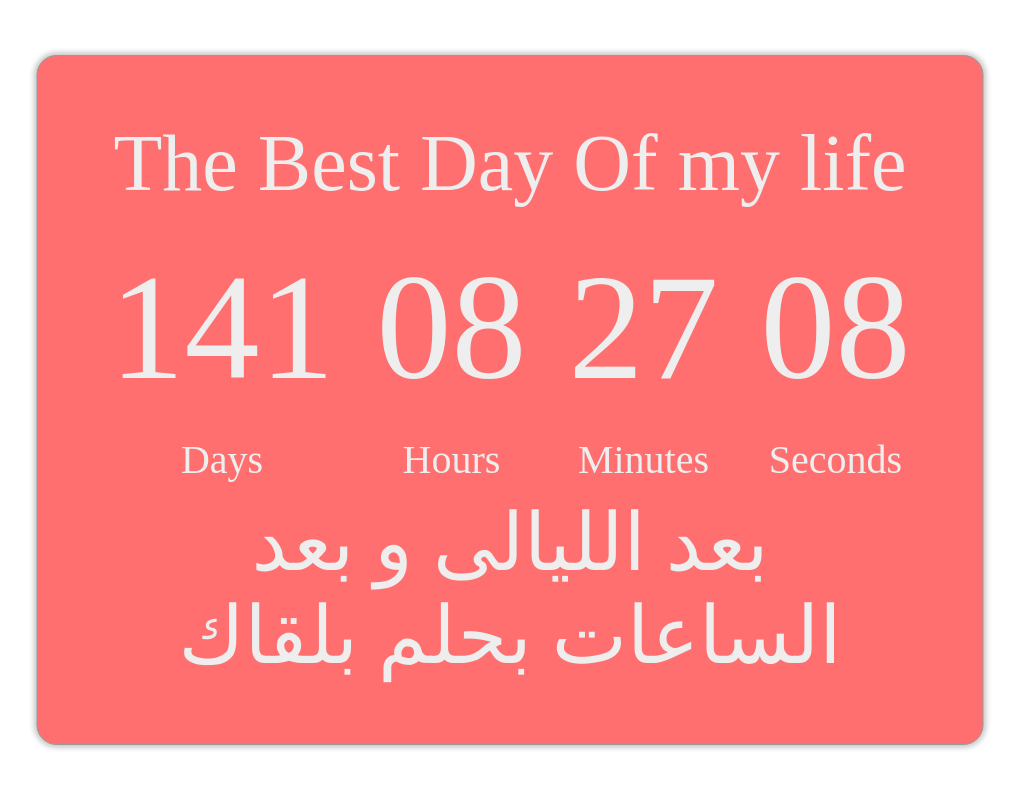
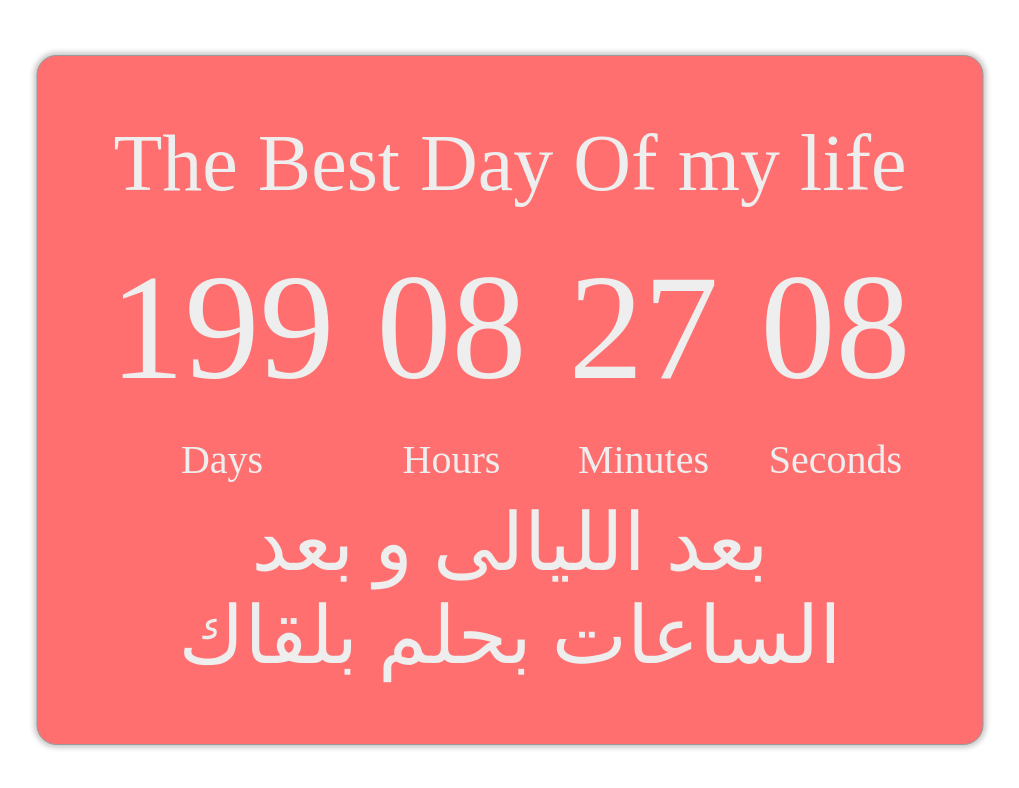
Before and after one commit to MustafaSaber192/BestDay, a plain HTML site: page index.html in a window 1280 px wide. Shown: the whole page, without its empty margins (130-1149 px from the left). Drawn offline with Linux system fonts and the light colour scheme.

Commit message:
update the date

```diff
--- a/index.html
+++ b/index.html
@@ -65,7 +65,7 @@
 
         function countdown() {
             var now = new Date();
-            var eventDate = new Date(2022, 6, 8);
+            var eventDate = new Date(2022, 8, 4);
 
             var currentTiime = now.getTime();
             var eventTime = eventDate.getTime();
```
